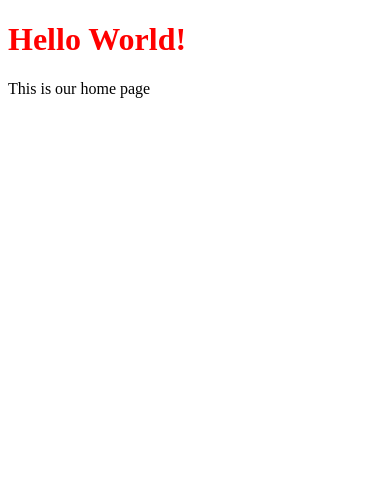
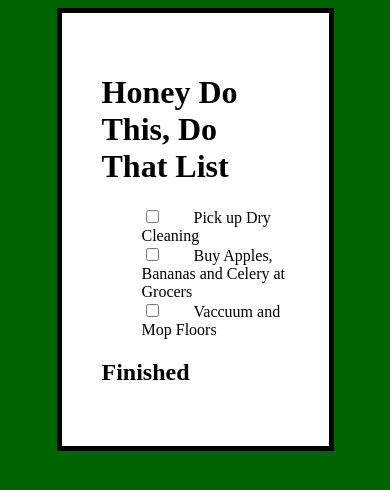
Before and after one commit to Montana-Code-School/Simple-Node-Site, a website: page public/index.html in a window 390 px wide. Drawn offline with nearby package versions, Linux system fonts and the light colour scheme.

Commit message:
updated public folder with to do list project files

```diff
--- a/public/css/style.css
+++ b/public/css/style.css
@@ -1,3 +1,57 @@
-h1 {
-  color:red;
+body {
+    background-color: lightgreen;
 }
+
+@media (max-width: 1500px) {
+    body {
+        background-color: MediumSeaGreen;
+    }
+}
+
+@media (max-width: 1250px) {
+    body {
+        background-color: SeaGreen;
+    }
+}
+
+@media (max-width: 1000px) {
+    body {
+        background-color: ForestGreen;
+    }
+}
+
+@media (max-width: 750px) {
+    body {
+        background-color: Green;
+    }
+}
+
+@media (max-width: 500px) {
+    body {
+        background-color: DarkGreen;
+    }
+}
+
+ul li {
+   list-style:none;
+ }
+ input[type="checkbox"]{
+   margin-right: 35px;
+ }
+ .finished-task{
+   text-decoration: line-through;
+   color-#F00
+ }
+
+ #container{
+  width:100%;
+  height:100%;
+}
+
+.centered-panel{
+  width:50%;
+  margin:0 auto;
+  border:5px solid black;
+  padding:40px;
+  background-color:white;
+}
--- a/public/index.html
+++ b/public/index.html
@@ -1,12 +1,29 @@
-<!DOCTYPE html>
-<html>
-  <head>
-    <meta charset="UTF-8">
-    <title>Title</title>
-    <link rel="stylesheet" type="text/css" href="css/style.css" />
-  </head>
-  <body>
-    <h1>Hello World!</h1>
-    <p>This is our home page</p>
-  </body>
-</html>
+<!DOCTYPE HTML>
+<HTML>
+
+   <HEAD>
+<link rel="stylesheet" href="css/style.css">
+<script src="https://code.jquery.com/jquery-1.9.1.min.js"></script>
+      <TITLE>My To Do List</TITLE>
+   </HEAD>
+
+   <BODY>
+     <div id="container">
+       <div class="centered-panel">
+     <h1>Honey Do This, Do That List </h1>
+
+       <ul class ="todo-list">
+         <li class='task'><input type = "checkbox">Pick up Dry Cleaning</li>
+         <li class ='task'><input type = 'checkbox'>Buy Apples, Bananas and Celery at Grocers</li>
+         <li class ='task'><input type = 'checkbox'>Vaccuum and Mop Floors</li>
+       </ul>
+
+       <h2>Finished</h2>
+          <ul class="finished-list">
+
+          </ul>
+     </div>
+     </div>
+    <script src="js/script.js"></script>
+   </BODY>
+</HTML>
--- /dev/null
+++ b/public/js/script.js
@@ -0,0 +1,13 @@
+$( document ).ready(function() {
+  $('.task').click(function() {
+      $(this).fadeOut( "slow", function() {
+        if($(this).find("input").is(':checked')){
+          $(this).appendTo(".finished-list").addClass("finished-task");
+        }else{
+          $(this).appendTo(".todo-list").removeClass("finished-task");
+        }
+        $(this).fadeIn("slow");
+      });
+  });
+  $(".finished-task input").prop( "disabled", true ); //Disable
+});
```
Also changed, not shown: 4 other files.
